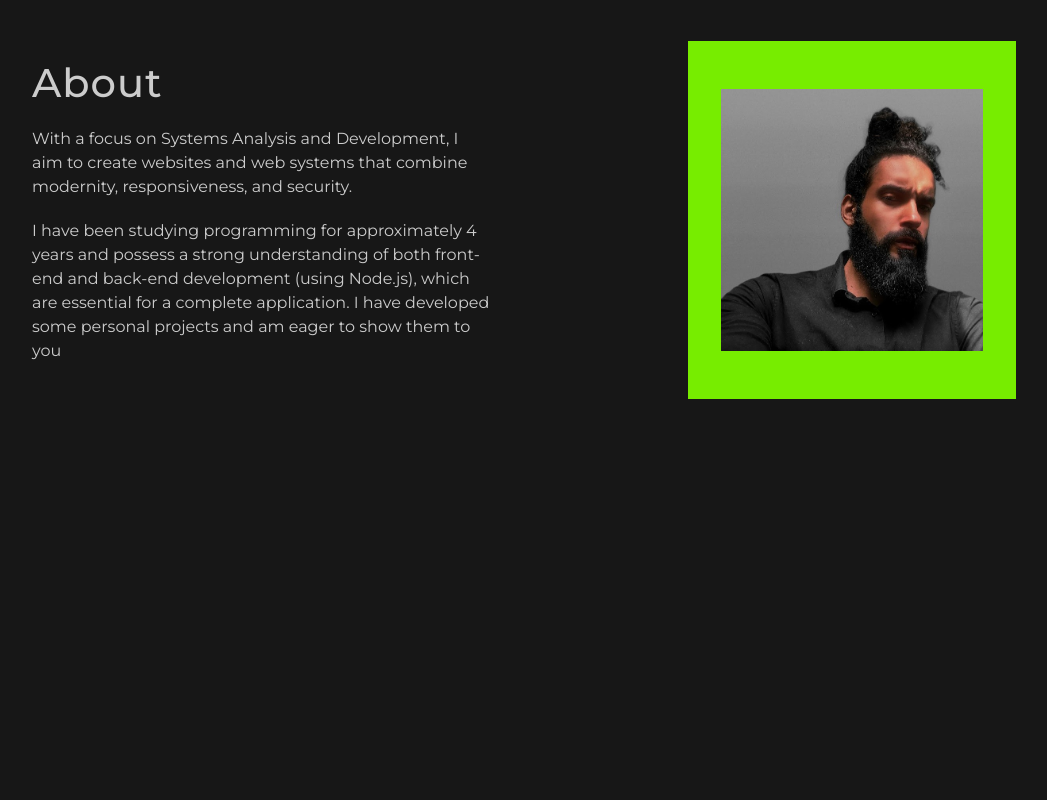
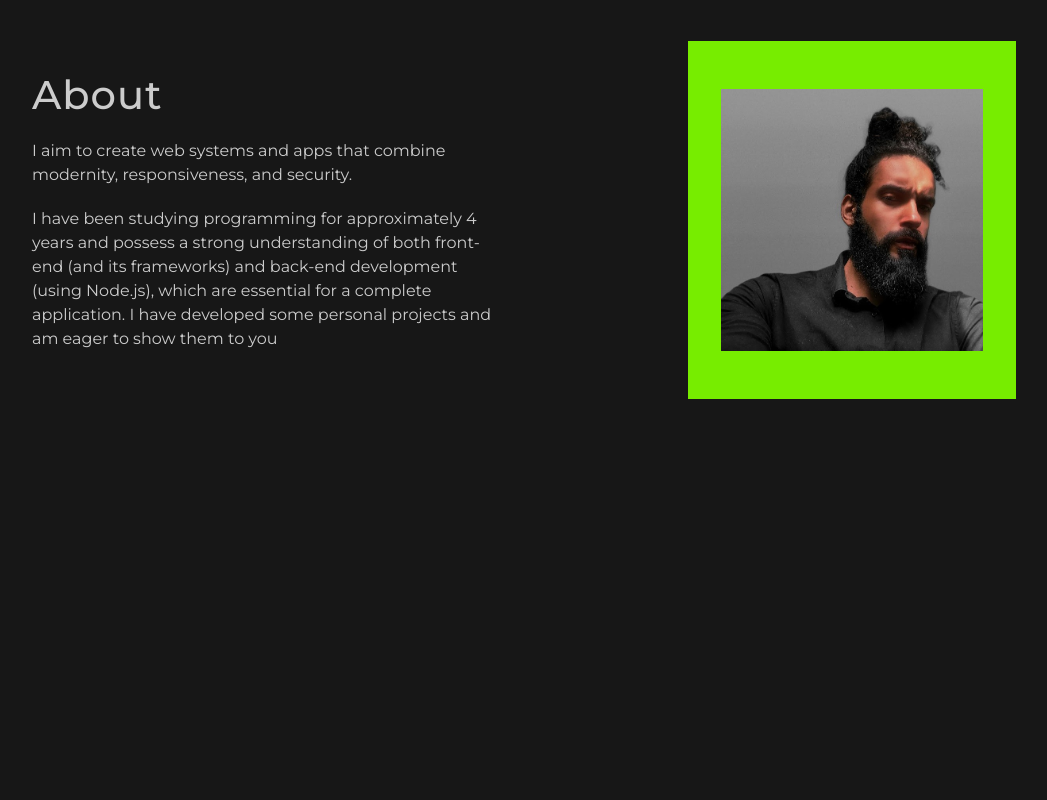
Before and after one commit to rufinoleonardo/rufinoleonardo.github.io, a plain HTML site: page index.html in a window 1280 px wide. Shown: the part 980-1780 px from the top of the page, without its empty margins (116-1163 px from the left). Drawn offline with nearby package versions, Linux system fonts and the light colour scheme.

Commit message:
About updating and design adjustments

```diff
--- a/index.html
+++ b/index.html
@@ -83,16 +83,15 @@
           <h2>About</h2>
           <div class="self-description">
             <p>
-              With a focus on Systems Analysis and Development, I aim to create
-              websites and web systems that combine modernity, responsiveness,
-              and security.
+              I aim to create web systems and apps that combine modernity,
+              responsiveness, and security.
             </p>
             <p>
               I have been studying programming for approximately 4 years and
-              possess a strong understanding of both front-end and back-end
-              development (using Node.js), which are essential for a complete
-              application. I have developed some personal projects and am eager
-              to show them to you
+              possess a strong understanding of both front-end (and its
+              frameworks) and back-end development (using Node.js), which are
+              essential for a complete application. I have developed some
+              personal projects and am eager to show them to you
             </p>
           </div>
         </div>
--- a/styles/projects.style.css
+++ b/styles/projects.style.css
@@ -1,5 +1,6 @@
 .projects-section {
-  padding: 42px 20px;
+  padding: 20px;
+  height: 200vh;
 
   display: flex;
   align-items: center;
```
